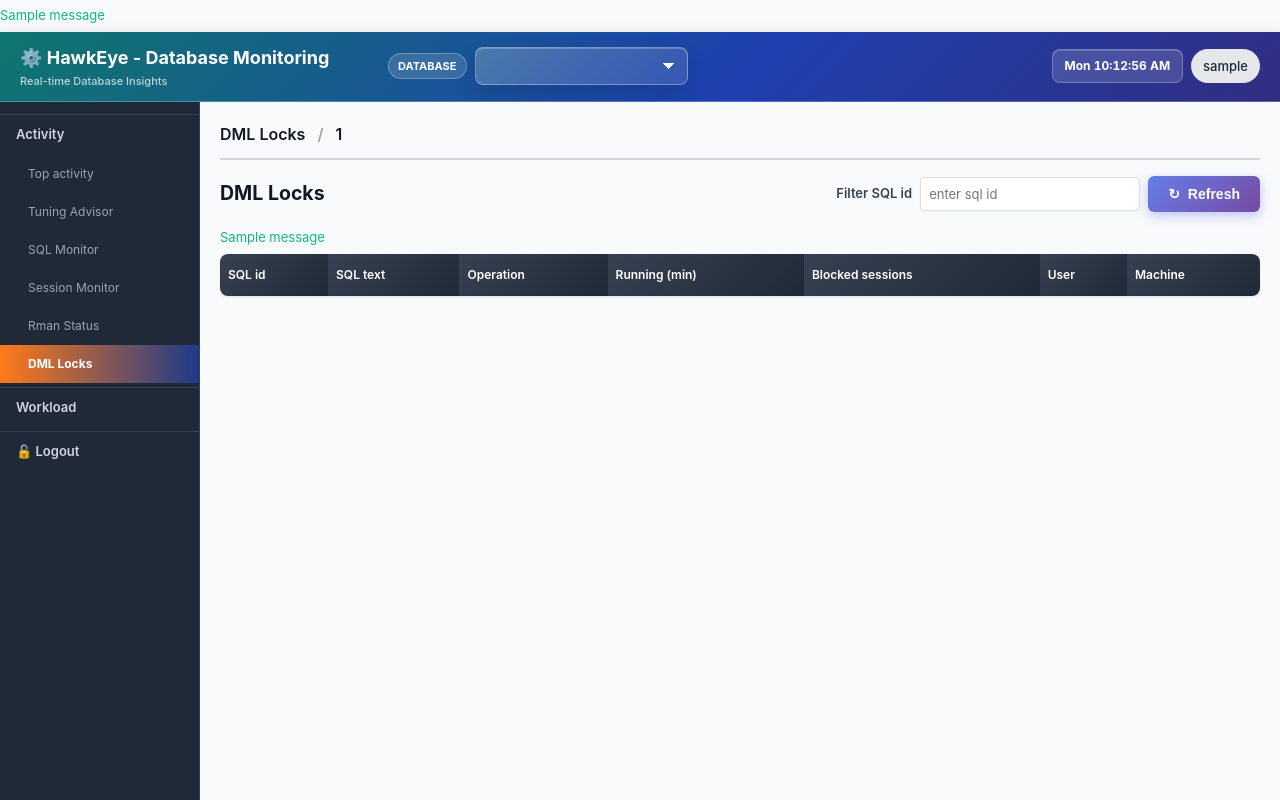
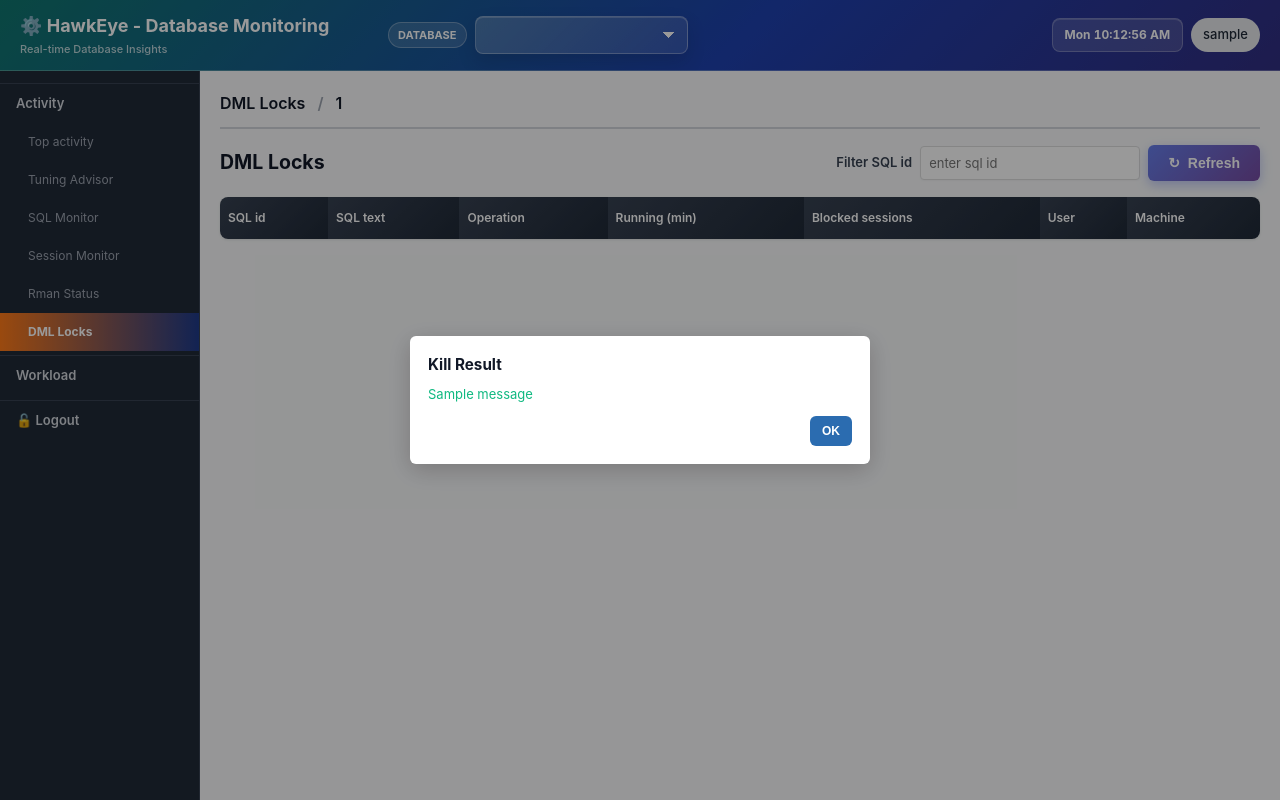
Before and after one commit to anuragsundaram/HawkEye, a Flask app: page /1/dml_locks in a window 1280 px wide. Run offline with Flask 2, Linux system fonts and the light colour scheme; the visitor is signed in with stand-in values (Sample User, id 1); tables that the repository leaves empty hold one stand-in row (values such as "Sample post"); one stand-in notice (Sample message) is shown; lists and menus that the app fills with data are empty; some libraries are stand-ins or nearby versions.

Commit message:
enhance DML lock modal and flash message handling

```diff
--- a/app/templates/dml_locks.html
+++ b/app/templates/dml_locks.html
@@ -21,7 +21,20 @@
     </div>
 </div>
 
-{% include 'flashed.html' %}
+{% set dml_messages = get_flashed_messages(with_categories=true) %}
+{% if dml_messages %}
+<div id="killResultModal" class="modal-overlay" role="dialog" aria-modal="true" aria-labelledby="kill-result-title">
+    <div class="modal kill-result-modal">
+        <h3 id="kill-result-title">Kill Result</h3>
+        {% for category, message in dml_messages %}
+        <p class="kill-result-message kill-result-{{ category|default('info', true) }}">{{ message }}</p>
+        {% endfor %}
+        <div class="actions">
+            <button type="button" id="kill-result-close" class="action-button">OK</button>
+        </div>
+    </div>
+</div>
+{% endif %}
 
 <table class="list-table">
     <thead>
@@ -60,6 +73,19 @@
 }
 
 .modal h3 { margin-top: 0; }
+
+.kill-result-modal {
+    max-width: 460px;
+}
+
+.kill-result-message {
+    margin: 8px 0;
+}
+
+.kill-result-error { color: var(--danger-color); }
+.kill-result-success { color: var(--success-color); }
+.kill-result-warning { color: var(--warning-color); }
+.kill-result-info { color: var(--primary-color); }
 
 .modal .meta {
     font-size: 0.95em;
@@ -309,6 +335,14 @@ document.addEventListener('DOMContentLoaded', function() {
 	        document.getElementById('killAllModal').onclick = e => { if (e.target.id === 'killAllModal') closeModal('killAllModal'); };
 	    }
 
+        const killResultModal = document.getElementById('killResultModal');
+        const killResultClose = document.getElementById('kill-result-close');
+        if (killResultModal && killResultClose) {
+            killResultModal.style.display = 'flex';
+            killResultClose.onclick = () => closeModal('killResultModal');
+            killResultModal.onclick = e => { if (e.target === killResultModal) closeModal('killResultModal'); };
+        }
+
     load();
 });
 </script>
--- a/app/templates/layout.html
+++ b/app/templates/layout.html
@@ -8,7 +8,9 @@
 </head>
 <body>
     <div class="flex-container">
-        {% include 'flashed.html' %}
+        {% if request.endpoint != 'get_dml_locks' %}
+            {% include 'flashed.html' %}
+        {% endif %}
         <!-- Success Modal -->
         <div id="successModal" style="display:none; position:fixed; z-index:2000; left:0; top:0; width:100%; height:100%; background:rgba(0,0,0,0.5);">
             <div style="background:#fff; margin:15% auto; padding:20px; width:300px; border-radius:5px; text-align:center; box-shadow:0 0 10px rgba(0,0,0,0.3);">
--- a/app/views/target.py
+++ b/app/views/target.py
@@ -387,7 +387,7 @@ def kill_session(target):
         kill_sql = f"ALTER SYSTEM KILL SESSION '{sid},{serial}' IMMEDIATE"
         # ALTER SYSTEM KILL SESSION does not return rows — use 'none'
         execute(target, kill_sql, fetch_mode='none', user_context=True)
-        flash(f'Session {sid},{serial} marked for kill', 'success')
+        flash(f'Session {sid},{serial} killed', 'success')
     except Exception as e:
         flash(f'Error killing session: {str(e)}', 'error')
 
@@ -423,7 +423,7 @@ def kill_sql(target):
             except Exception as e:
                 errors.append(f"{sid},{serial}: {str(e)}")
         if killed:
-            flash(f'{killed} Sessions for sqlid({sql_id}) marked for kill', 'success')
+            flash(f'SQL ID {sql_id}: {killed} sessions killed', 'success')
         if errors:
             flash('Errors: ' + '; '.join(errors), 'error')
     except Exception as e:
```
